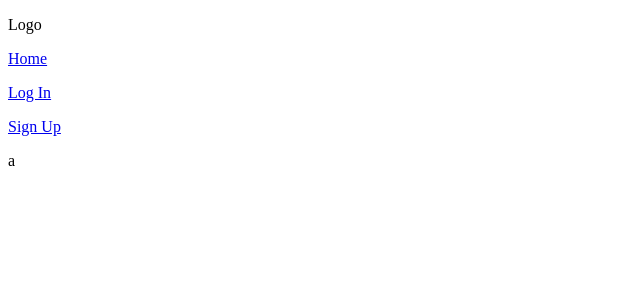
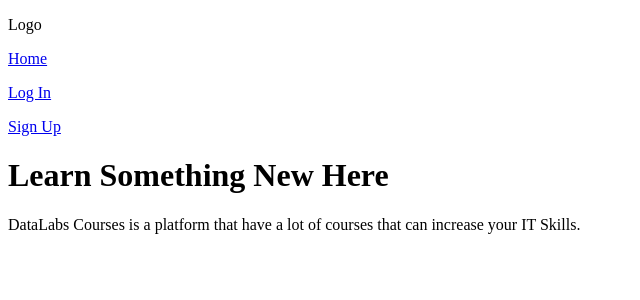
Before and after one commit to raflyfahrezi/datalabs-aic-web, a Next.js app: page / in a window 1280 px wide. Shown: the top 300 px of the page, without its empty margins (0-640 px from the left). Built offline with nearby package versions, Linux system fonts and the light colour scheme.

Commit message:
adding app description on home modules

```diff
--- a/src/modules/home/index.jsx
+++ b/src/modules/home/index.jsx
@@ -1,9 +1,16 @@
 import React from 'react'
 
+import { Heading1, Paragraph } from '@typography'
+
 const home = () => {
+    const appDescription = process.env.NEXT_PUBLIC_APP_DESCRIPTION
+
     return (
         <div>
-            <p>a</p>
+            <div>
+                <Heading1>Learn Something New Here</Heading1>
+            </div>
+            <Paragraph className='text-gray-400'>{appDescription}</Paragraph>
         </div>
     )
 }
```
